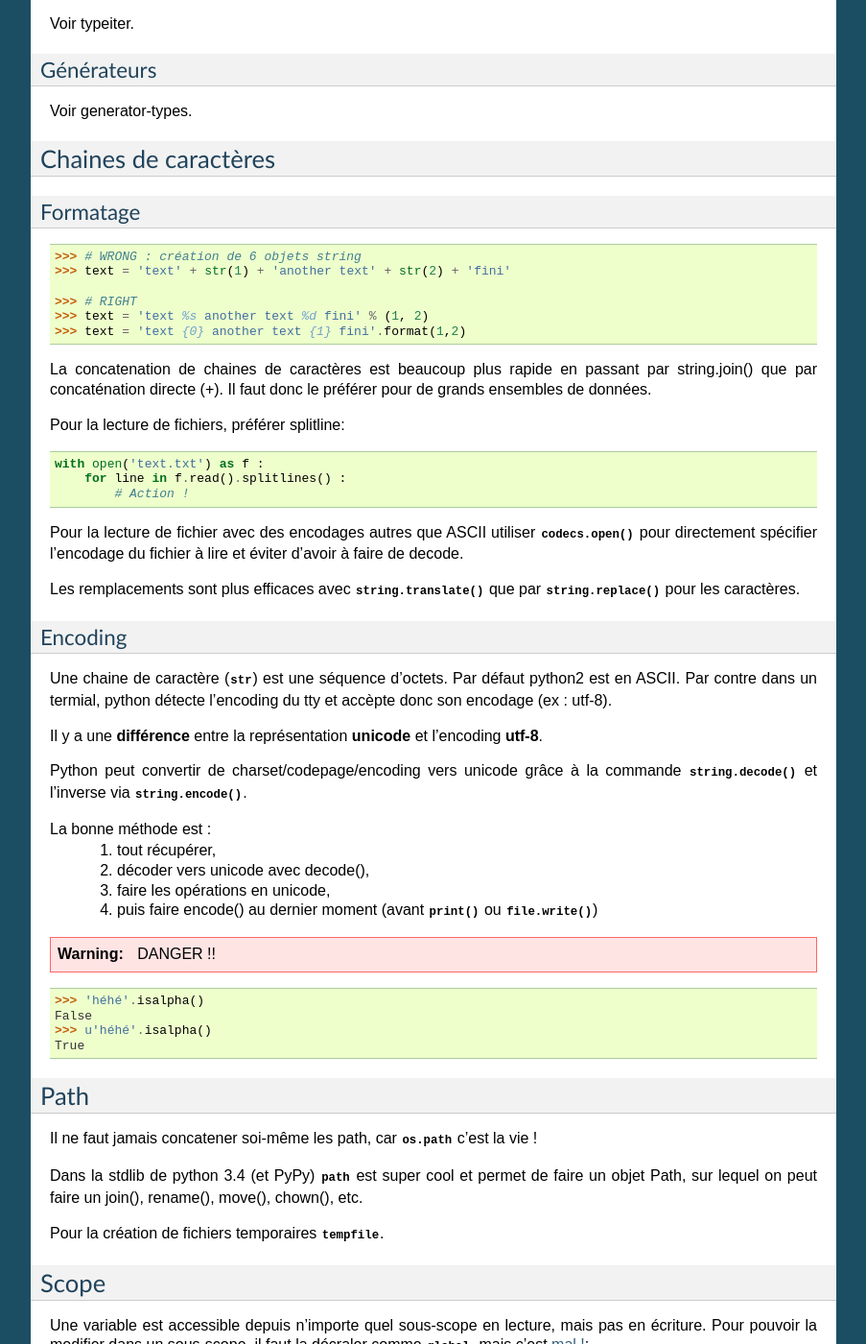
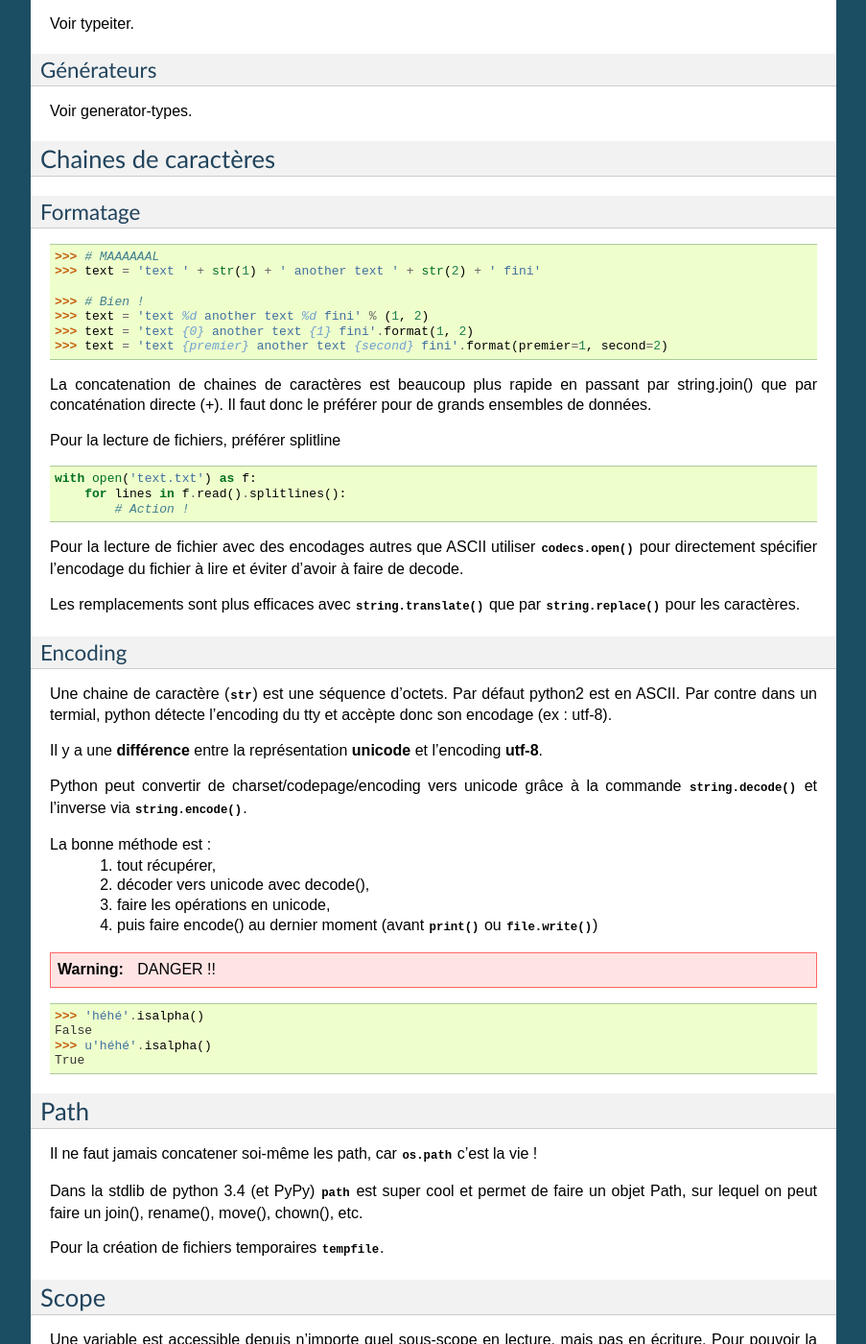
Before and after one commit to galactics/doc-python, a Sphinx documentation site: the page built from source/index.rst, in a window 1280 px wide and 1400 px high, scrolled down 2854 px. Shown: the whole window at 96% size, without its empty margins (198-1101 px from the left). Built offline with Sphinx 7.4.7, drawn with Linux system fonts in a browser that asks for light colours; some of the changed text lies outside the part shown.

Commit message:
Corrections de formatages

```diff
--- a/source/index.rst
+++ b/source/index.rst
@@ -131,8 +131,8 @@
 .. code-block:: python
 
     >>> fruits = ['bananes', 'cerises', 'pommes', 'mangues']
-    >>> for fruit in fruits :
-	...     fruits.remove(fruit)
+    >>> for fruit in fruits:
+    ...     fruits.remove(fruit)
     >>> fruits
     ['cerises', 'mangues']
 
@@ -197,22 +197,25 @@
 
 .. code-block:: python
 
-    >>> # WRONG : création de 6 objets string
-    >>> text = 'text' + str(1) + 'another text' + str(2) + 'fini'
+    >>> # MAAAAAAL
+    >>> text = 'text ' + str(1) + ' another text ' + str(2) + ' fini'
 
-    >>> # RIGHT
-    >>> text = 'text %s another text %d fini' % (1, 2)
-    >>> text = 'text {0} another text {1} fini'.format(1,2)
+    >>> # Bien !
+    >>> text = 'text %d another text %d fini' % (1, 2)
+    >>> text = 'text {0} another text {1} fini'.format(1, 2)
+    >>> text = 'text {premier} another text {second} fini'.format(premier=1, second=2)
 
 La concatenation de chaines de caractères est beaucoup plus rapide en passant
 par string.join() que par concaténation directe (+). Il faut donc le préférer
 pour de grands ensembles de données.
 
-Pour la lecture de fichiers, préférer splitline::
+Pour la lecture de fichiers, préférer splitline
 
-    with open('text.txt') as f :
-        for line in f.read().splitlines() :
-            # Action !
+.. code-block:: python
+
+    with open('text.txt') as f:
+        for lines in f.read().splitlines():
+            # Action !
 
 Pour la lecture de fichier avec des encodages autres que ASCII utiliser
 :py:meth:`codecs.open` pour directement spécifier l'encodage du fichier à lire
@@ -268,24 +271,26 @@
 Une variable est accessible depuis n'importe quel sous-scope en lecture, mais
 pas en écriture.
 Pour pouvoir la modifier dans un sous-scope, il faut la décraler comme
-:keyword:`global`, mais c'est :ref:`mal ! <mal>`::
+:keyword:`global`, mais c'est :ref:`mal ! <mal>`
+
+.. code-block:: python
 
     variable = 40
 
-    def modifier(value) :
+    def modifier(value):
         variable += value
-        // Renvoie une UnboundLocalError
+        # Renvoie une UnboundLocalError
         return variable
 
-    def modifier(value) :
-        // Fonctionne
+    def modifier(value):
+        # Fonctionne
         return variable + value
 
-    def modifier(value) :
+    def modifier(value):
         global variable
         variable += value
-        // Fonctionne mais à éviter
-        // parce que global CAYMAL
+        # Fonctionne mais à éviter
+        # parce que global CAYMAL
         return variable
 
 Fonctions
@@ -462,9 +467,9 @@
 
 .. code-block:: python
 
-    class MyClass(type) :
+    class MyClass(type):
         def __new__(cls, name):
-            // ...
+            # ...
 
 .. todo Compléter l'exemple
 
@@ -482,10 +487,12 @@
 Context Manager
 ===============
 
-:py:func:`contextlib.contextmanager`. Une utilisation régulière est ::
+:py:func:`contextlib.contextmanager`. Une utilisation régulière est
 
-    with open('file.txt') as f :
-        // on fait des trucs ici
+.. code-block:: python
+
+    with open('file.txt') as f:
+        # on fait des trucs ici
 
 qui s'occupe de refermer le fichier automatiquement en fin d'utilisation.
 C'est un mix de décorateur et générateur.
@@ -514,9 +521,9 @@
 setuptools
 ^^^^^^^^^^
 
-.. code-block:: python
+.. code-block:: shell
 
-    python setup develop
+    python setup.py develop
 
 permet de faire un lien symbolique vers la librairie en cours de développement.
 
@@ -546,10 +553,10 @@
 
     import pdb; pdb.set_trace()
 
-``l`` affiche le contexte
-``a`` affiche les variables
-``c`` continue
-``n`` ligne suivante
+* ``l`` affiche le contexte
+* ``a`` affiche les variables
+* ``c`` continue
+* ``n`` ligne suivante
 
 :pep:`8`
 ========
@@ -673,7 +680,7 @@
 Profiling
 =========
 
-.. code-block:: python
+.. code-block:: shell
 
     python -m cProfile -o profile.pstats fibo.py
 
```
Also changed, not shown: other parts of source/index.rst (+1 -1 lines).
